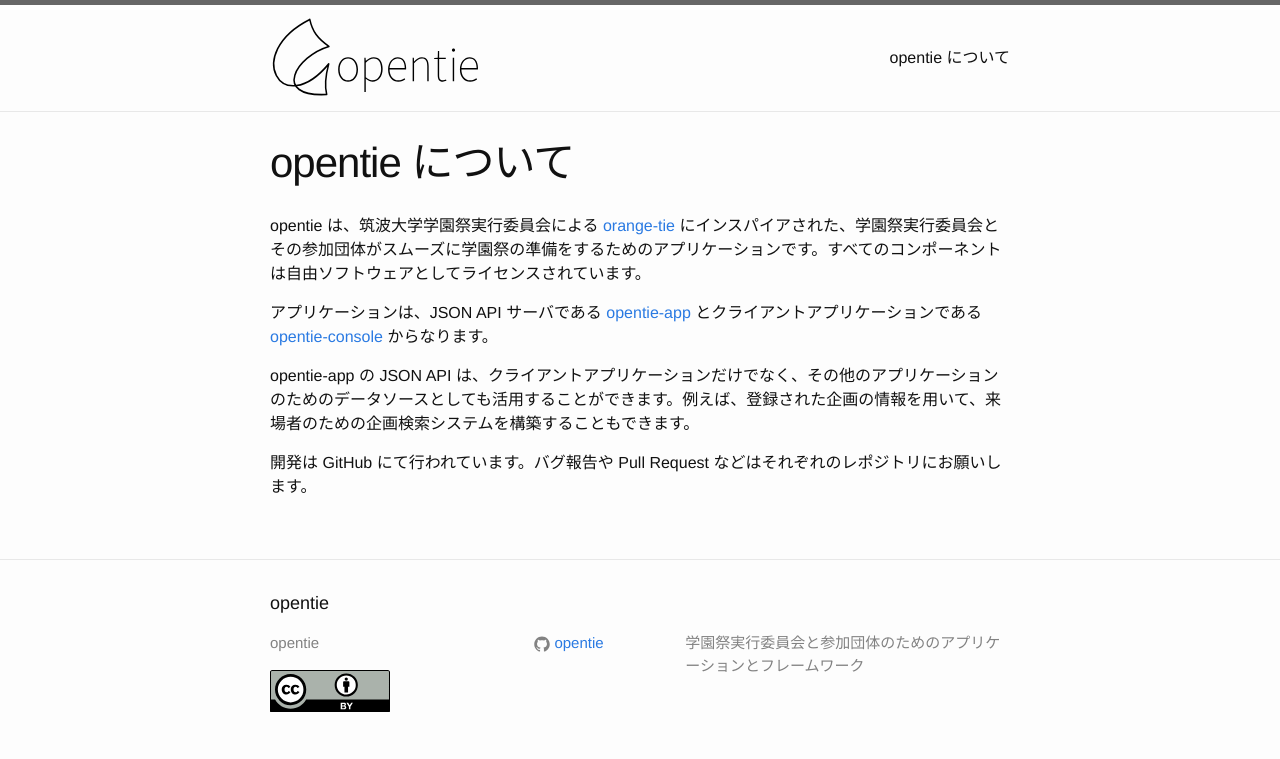
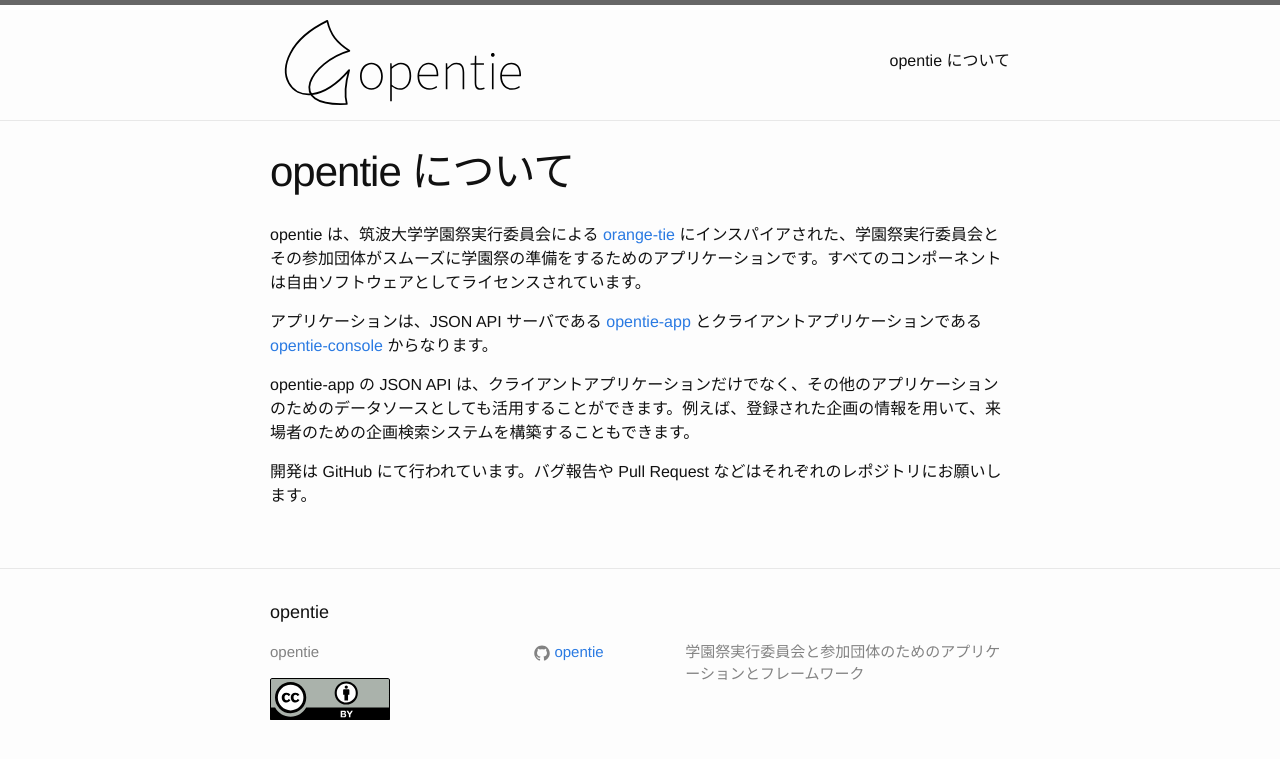
Before and after one commit to opentie/opentie.github.io, a Jekyll site: the page built from about.md, in a window 1280 px wide. Shown: the top 759 px of the page. Built offline with Jekyll 4.4.1, drawn with Linux system fonts in a browser that asks for light colours.

Commit message:
workaround for ie

```diff
--- a/_sass/_layout.scss
+++ b/_sass/_layout.scss
@@ -24,8 +24,8 @@
 }
 
 .site-title-logo {
-    height: 4em;
-    margin-left: -0.4em;
+    /* this breaks logo's aspect ratio in IE */
+    /* margin-left: -0.4em; */
 
     &:hover {
         opacity: .6;
@@ -34,7 +34,7 @@
 
 .site-nav {
     float: right;
-    line-height: 106px;
+    line-height: 112px;
 
     .menu-icon {
         display: none;
```
